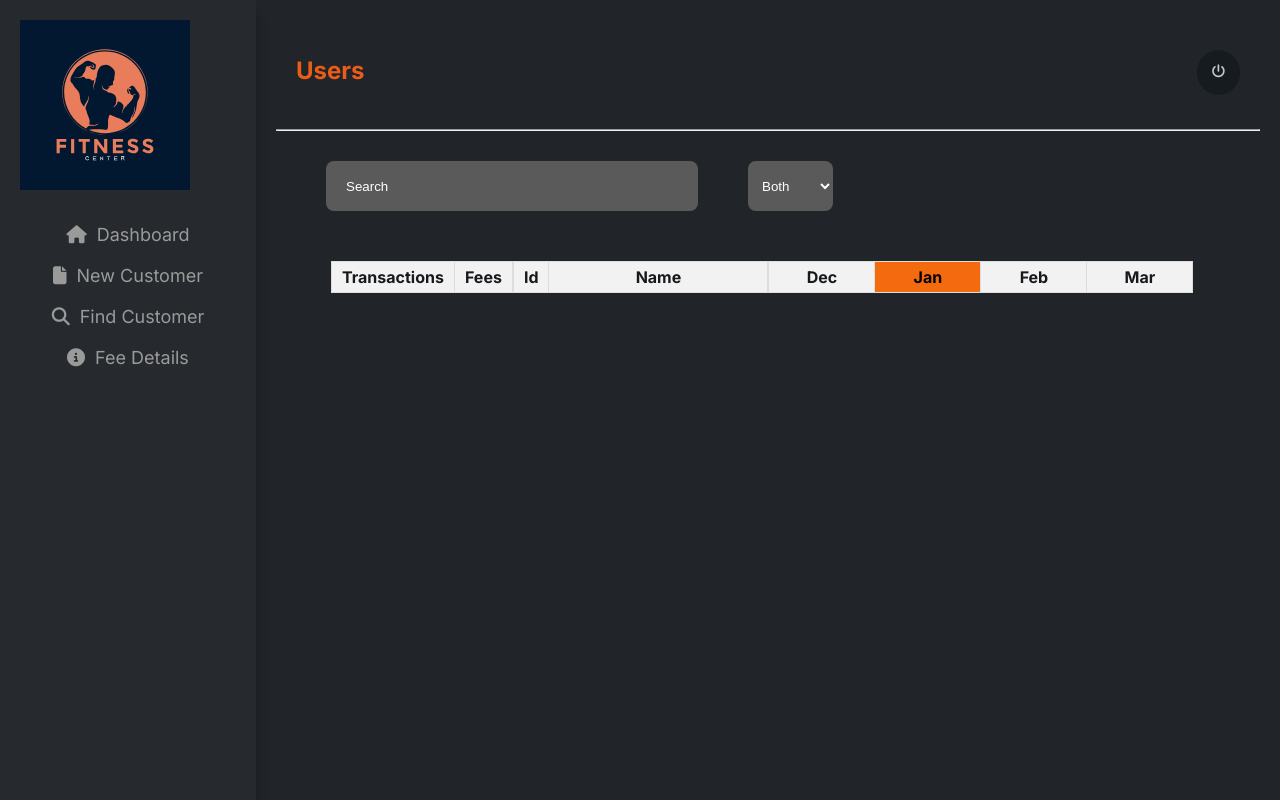
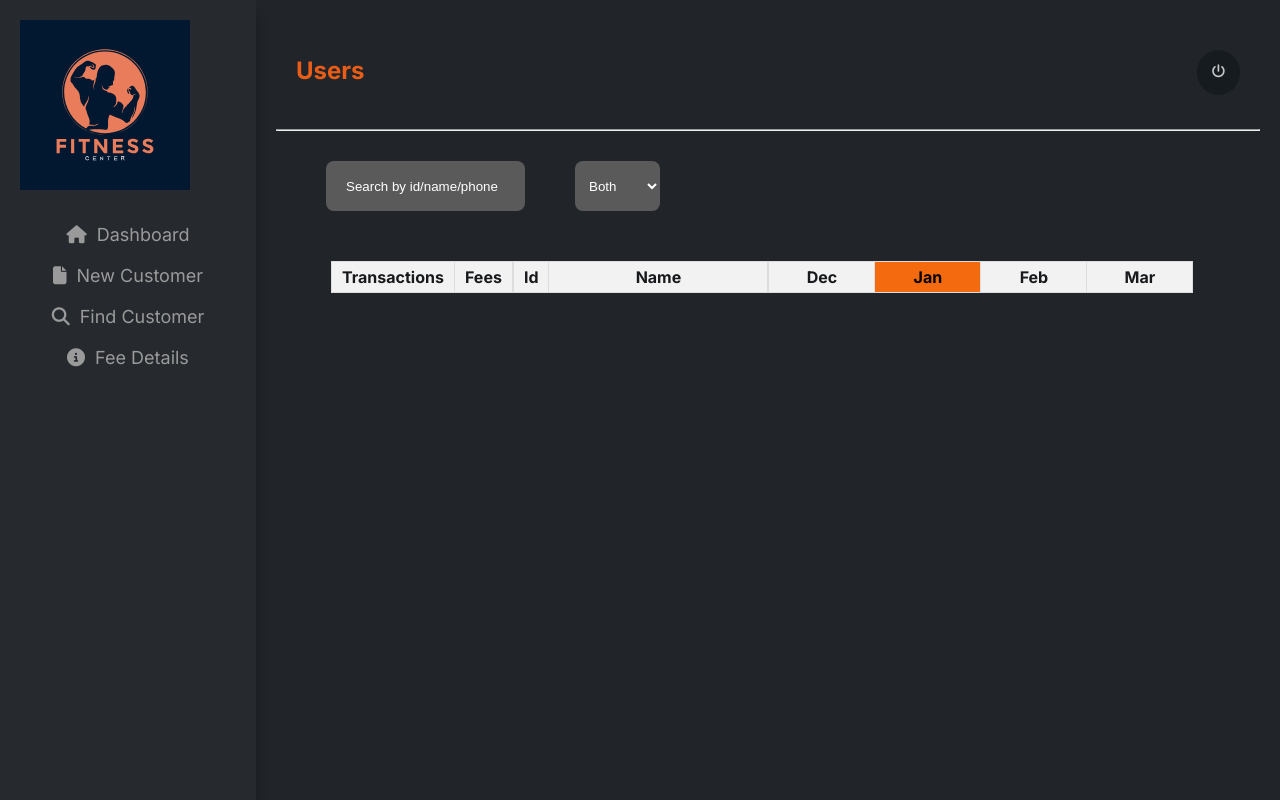
Before and after one commit to jeevjacobgeorge/gymhub, a Django app: page /fees/ in a window 1280 px wide. Run offline with Django 5.2, Linux system fonts and the light colour scheme; the visitor is signed in with stand-in values (Sample User, id 1); data that the repository does not hold is empty; some libraries are stand-ins or nearby versions.

Commit message:
small css changes

```diff
--- a/gym/static/gym/feeDetails.css
+++ b/gym/static/gym/feeDetails.css
@@ -49,7 +49,7 @@ table{
     padding-left: 20px;
     border-radius: 8px;
     color: white;
-    width: 350px;
+    width: 90%;
 }
 
 .filters input::placeholder {
--- a/gym/templates/gym/feeDetails.html
+++ b/gym/templates/gym/feeDetails.html
@@ -28,7 +28,7 @@
             <div class="headerButtons">
                 <form method="GET" class="searchForm" id="searchForm">
                     <div class="filters" id="feefilters">
-                        <input type="text" placeholder="Search" id="customerSearch" class="customerSearch">
+                        <input type="text" placeholder="Search by id/name/phone" id="customerSearch" class="customerSearch">
                         <select name="gender" id="gender">
                             <option value="select">Both</option>
                             <option value="M">Male</option>
```
